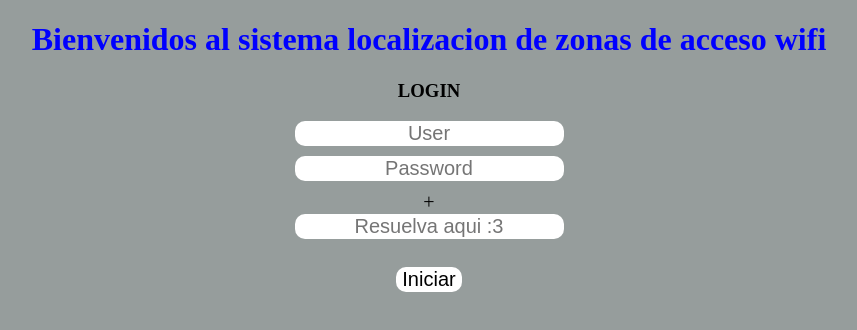
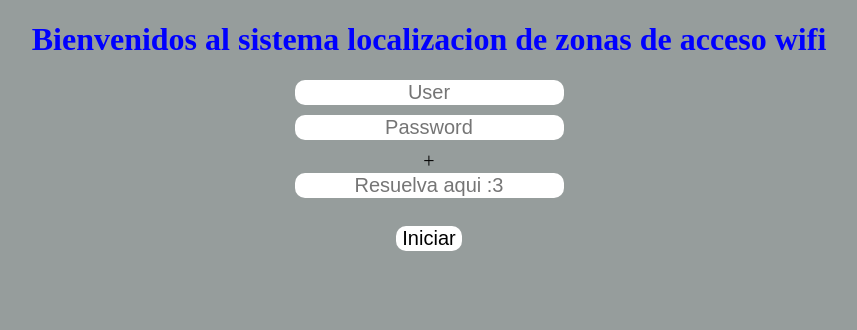
Before and after one commit to DanielBanquet11/ejercicio, a React (Vite) app: page / in a window 1280 px wide. Shown: the top 330 px of the page, without its empty margins (211-1068 px from the left). Built offline with nearby package versions, Linux system fonts and the light colour scheme.

Commit message:
Update App.jsx

```diff
--- a/src/App.jsx
+++ b/src/App.jsx
@@ -82,7 +82,7 @@ const { user, pass, captcha } = Form;
         </div>
         <div className="div3">
               <form id="f1" onSubmit={ Submit } >
-                  <legend><h3>LOGIN</h3></legend>
+                  <legend><h3></h3></legend>
                  <input
                  type='text'
                  name='user'
```
